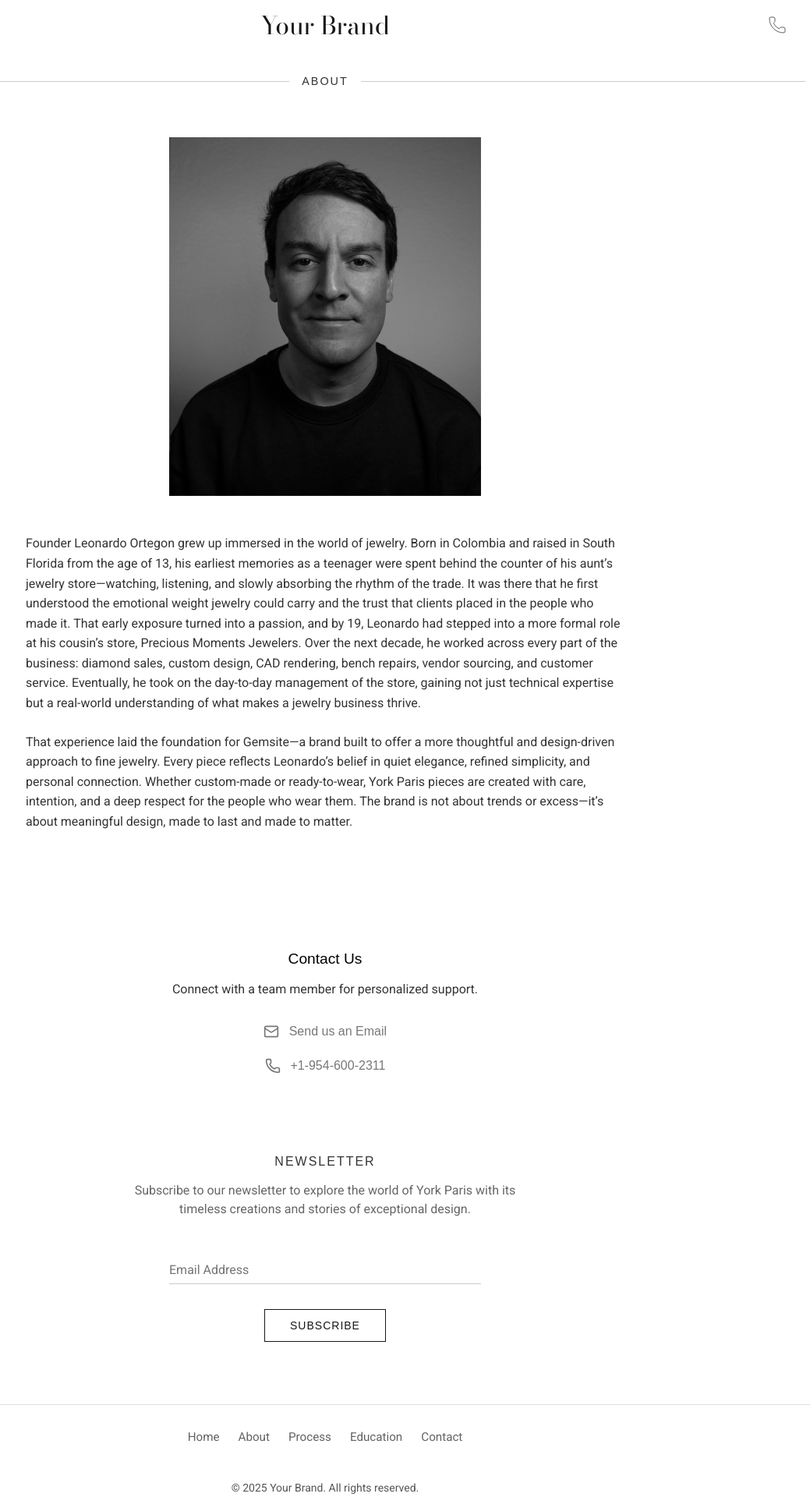
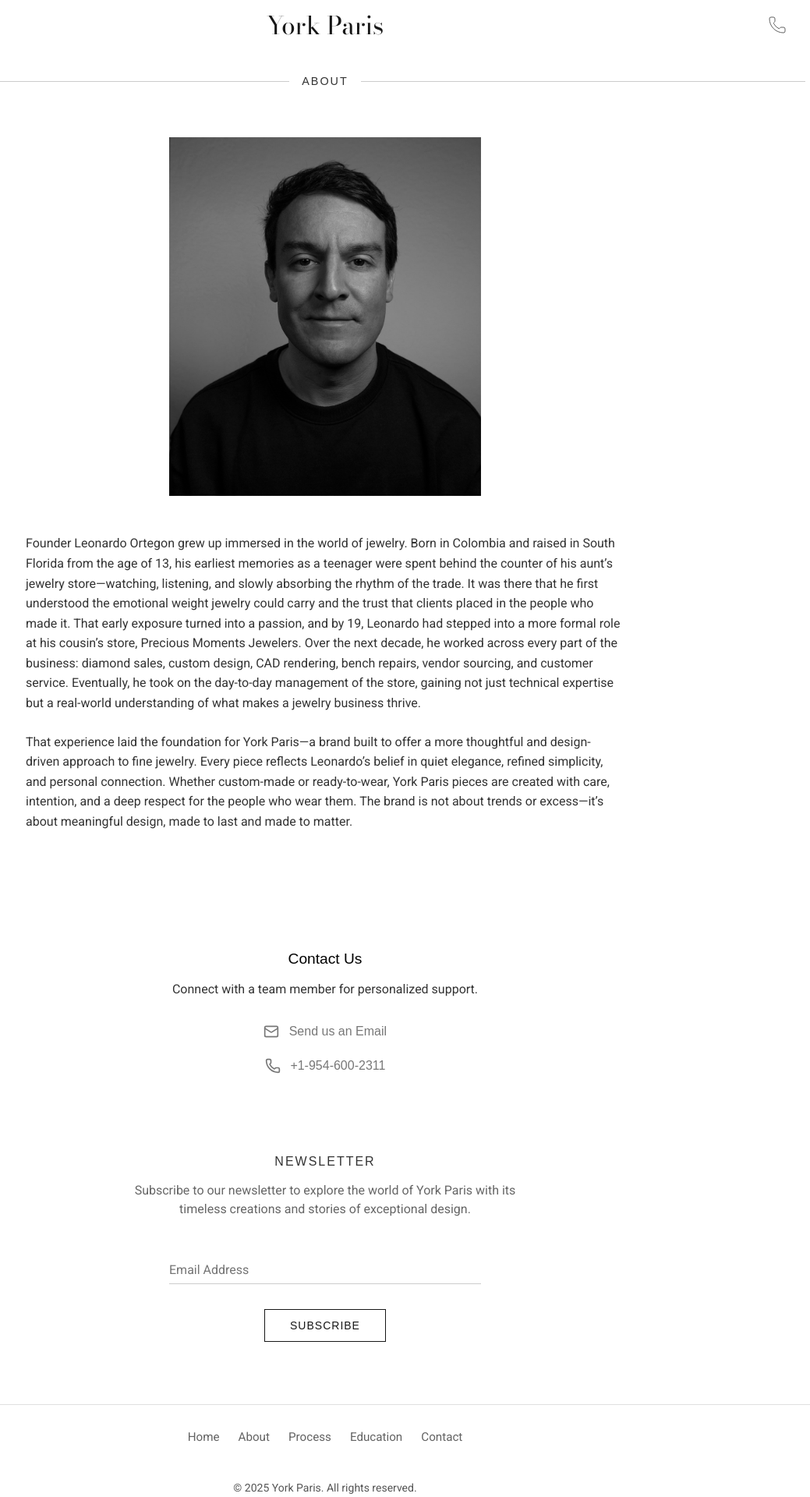
Before and after one commit to miichiimusic/nadia-jewelry-website, a Next.js app: page /about in a window 1280 px wide. Shown: the top 1920 px of the page at 78% size, without its empty margins (223-1262 px from the left). Built offline with nearby package versions, Linux system fonts and the light colour scheme.

Commit message:
York Paris

```diff
--- a/components/Footer.js
+++ b/components/Footer.js
@@ -28,7 +28,7 @@ export default function Footer() {
 
         {/* Right: simple copyright */}
         <div className={styles.copy}>
-          © {new Date().getFullYear()} Your Brand. All rights reserved.
+          © {new Date().getFullYear()} York Paris. All rights reserved.
         </div>
       </div>
     </footer>
--- a/components/MenuOverlay.js
+++ b/components/MenuOverlay.js
@@ -34,7 +34,7 @@ export default function MenuOverlay({ isOpen, onClose, links, imageSrc }) {
       <div className={styles.content}>
         {/* Left side: brand above links */}
         <div className={styles.linksContainer}>
-          <div className={styles.overlayBrand}>Your Brand</div>
+          <div className={styles.overlayBrand}>York Paris</div>
           {links.map((link) => (
             <a
               key={link.href}
--- a/components/NavBar.js
+++ b/components/NavBar.js
@@ -74,7 +74,7 @@ export default function NavBar() {
 
           {/* Center: brand name */}
           <Link href="/" className={styles.brand}>
-            Your Brand
+            York Paris
           </Link>
 
           {/* Right: phone icon */}
--- a/pages/about.js
+++ b/pages/about.js
@@ -31,7 +31,7 @@ export default function AboutPage() {
               Founder Leonardo Ortegon grew up immersed in the world of jewelry. Born in Colombia and raised in South Florida from the age of 13, his earliest memories as a teenager were spent behind the counter of his aunt’s jewelry store—watching, listening, and slowly absorbing the rhythm of the trade. It was there that he first understood the emotional weight jewelry could carry and the trust that clients placed in the people who made it. That early exposure turned into a passion, and by 19, Leonardo had stepped into a more formal role at his cousin’s store, Precious Moments Jewelers. Over the next decade, he worked across every part of the business: diamond sales, custom design, CAD rendering, bench repairs, vendor sourcing, and customer service. Eventually, he took on the day-to-day management of the store, gaining not just technical expertise but a real-world understanding of what makes a jewelry business thrive.
             </p>
             <p>
-              That experience laid the foundation for Gemsite—a brand built to offer a more thoughtful and design-driven approach to fine jewelry. Every piece reflects Leonardo’s belief in quiet elegance, refined simplicity, and personal connection. Whether custom-made or ready-to-wear, York Paris pieces are created with care, intention, and a deep respect for the people who wear them. The brand is not about trends or excess—it’s about meaningful design, made to last and made to matter.
+              That experience laid the foundation for York Paris—a brand built to offer a more thoughtful and design-driven approach to fine jewelry. Every piece reflects Leonardo’s belief in quiet elegance, refined simplicity, and personal connection. Whether custom-made or ready-to-wear, York Paris pieces are created with care, intention, and a deep respect for the people who wear them. The brand is not about trends or excess—it’s about meaningful design, made to last and made to matter.
             </p>
           </div>
         </div>
--- a/pages/index.js
+++ b/pages/index.js
@@ -98,7 +98,7 @@ export default function Home() {
     placeholder="empty"
   />
   <Link href="/contact" className={styles.textLink}>
-    <h1 className={styles.heroHeading}>Your Brand Cocktail Ring</h1>
+    <h1 className={styles.heroHeading}>York Paris Cocktail Ring</h1>
     <p className={styles.heroText}>
       18K White Gold Ring with a Custom Cut Lapiz Stone
     </p>
@@ -189,7 +189,7 @@ export default function Home() {
       placeholder="empty"
     />
     <Link href="/contact" className={styles.textLink}>
-    <h2 className={styles.featureHeading}>The Your Brand Philosophy</h2>
+    <h2 className={styles.featureHeading}>The York Paris Philosophy</h2>
     <p className={styles.featureText}>
       We are built on refined simplicity, thoughtful design, and personal meaning. Each piece is made to last, feel intentional, and speak to the individual who wears it.
     </p>
```
